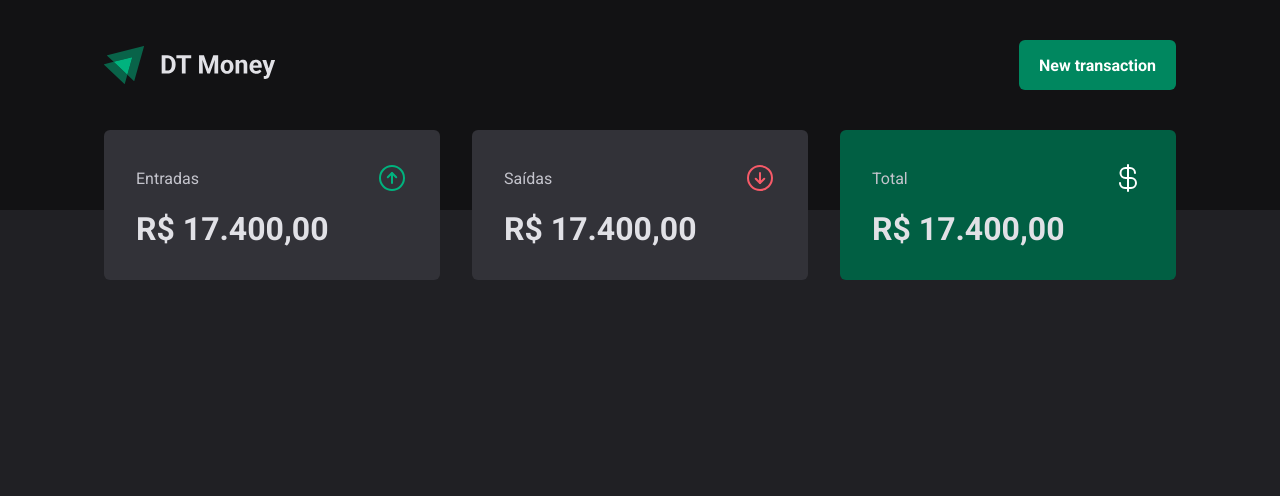
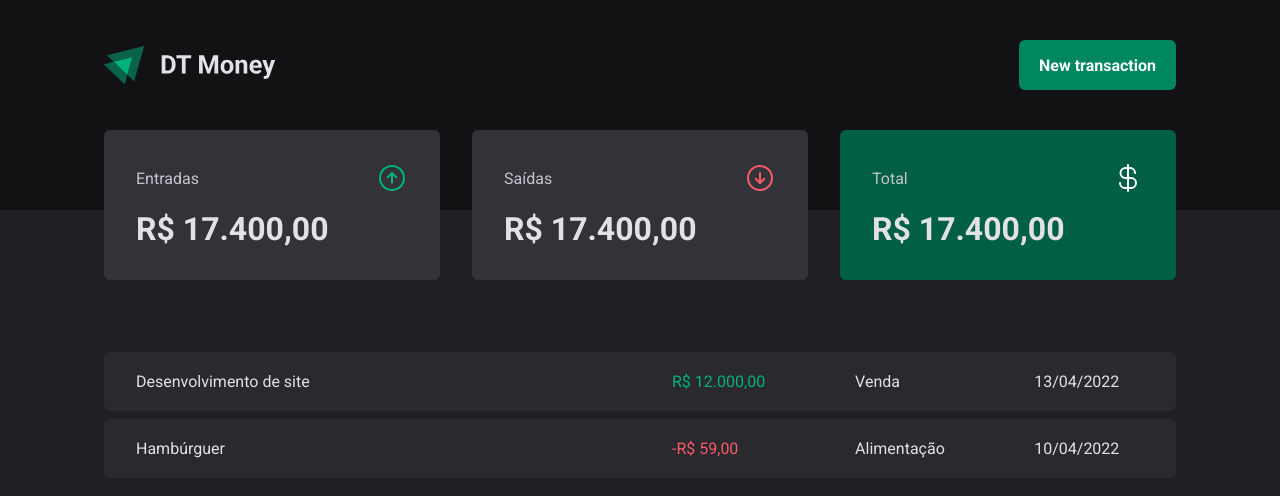
Before and after one commit to amanda-santos/dt-money, a React (Vite) app: page / in a window 1280 px wide. Shown: the top 496 px of the page. Built offline with nearby package versions, Linux system fonts and the light colour scheme.

Commit message:
feat: ✨ add transactions table

```diff
--- a/src/pages/Transactions/index.tsx
+++ b/src/pages/Transactions/index.tsx
@@ -1,12 +1,39 @@
 import { ReactElement } from "react";
 
 import { Header, Summary } from "../../components";
+
+import * as S from "./styles";
 
 export const Transactions = (): ReactElement => {
   return (
     <div>
       <Header />
       <Summary />
+
+      <S.TransactionsContainer>
+        <S.TransactionsTable>
+          <tbody>
+            <tr>
+              <td width="50%">Desenvolvimento de site</td>
+              <td>
+                <S.PriceHighlight variant="income">
+                  R$ 12.000,00
+                </S.PriceHighlight>
+              </td>
+              <td>Venda</td>
+              <td>13/04/2022</td>
+            </tr>
+            <tr>
+              <td width="50%">Hambúrguer</td>
+              <td>
+                <S.PriceHighlight variant="outcome">-R$ 59,00</S.PriceHighlight>
+              </td>
+              <td>Alimentação</td>
+              <td>10/04/2022</td>
+            </tr>
+          </tbody>
+        </S.TransactionsTable>
+      </S.TransactionsContainer>
     </div>
   );
 };
--- /dev/null
+++ b/src/pages/Transactions/styles/PriceHighlight.ts
@@ -0,0 +1,10 @@
+import styled from "styled-components";
+
+interface PriceHighlightProps {
+  variant: "income" | "outcome";
+}
+
+export const PriceHighlight = styled.span<PriceHighlightProps>`
+  color: ${({ variant, theme }) =>
+    variant === "income" ? theme.colors["green-300"] : theme.colors["red-300"]};
+`;
--- /dev/null
+++ b/src/pages/Transactions/styles/TransactionsContainer.ts
@@ -0,0 +1,8 @@
+import styled from "styled-components";
+
+export const TransactionsContainer = styled.main`
+  width: 100%;
+  max-width: 1120px;
+  margin: 4rem auto 0;
+  padding: 0 1.5rem;
+`;
--- /dev/null
+++ b/src/pages/Transactions/styles/TransactionsTable.ts
@@ -0,0 +1,22 @@
+import styled from "styled-components";
+
+export const TransactionsTable = styled.table`
+  width: 100%;
+  border-collapse: separate;
+  border-spacing: 0 0.5rem;
+
+  td {
+    padding: 1.25rem 2rem;
+    background: ${({ theme }) => theme.colors["gray-700"]};
+
+    &:first-child {
+      border-top-left-radius: 6px;
+      border-bottom-left-radius: 6px;
+    }
+
+    &:last-child {
+      border-top-right-radius: 6px;
+      border-bottom-right-radius: 6px;
+    }
+  }
+`;
--- /dev/null
+++ b/src/pages/Transactions/styles/index.ts
@@ -0,0 +1,3 @@
+export { PriceHighlight } from "./PriceHighlight";
+export { TransactionsContainer } from "./TransactionsContainer";
+export { TransactionsTable } from "./TransactionsTable";
```
